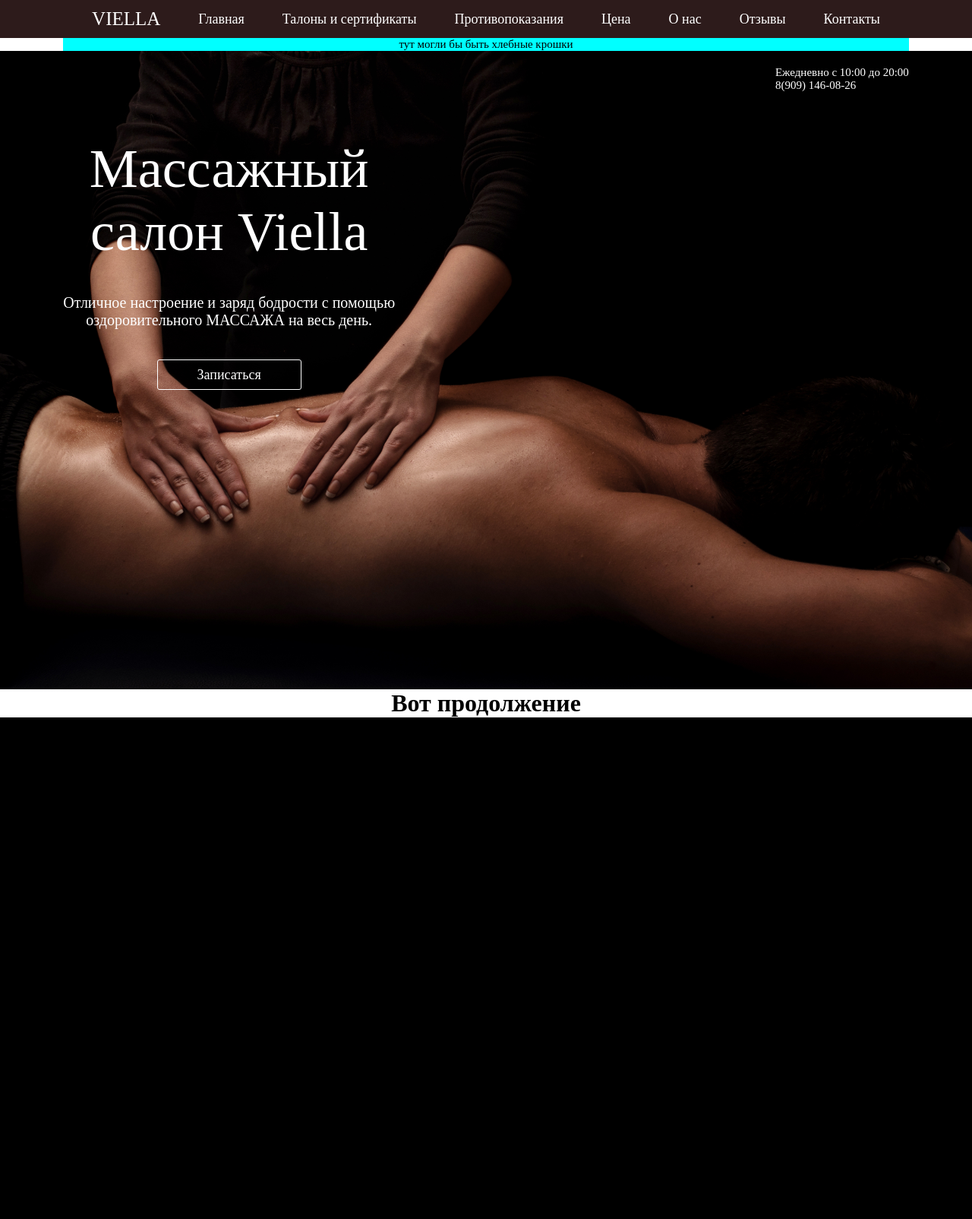
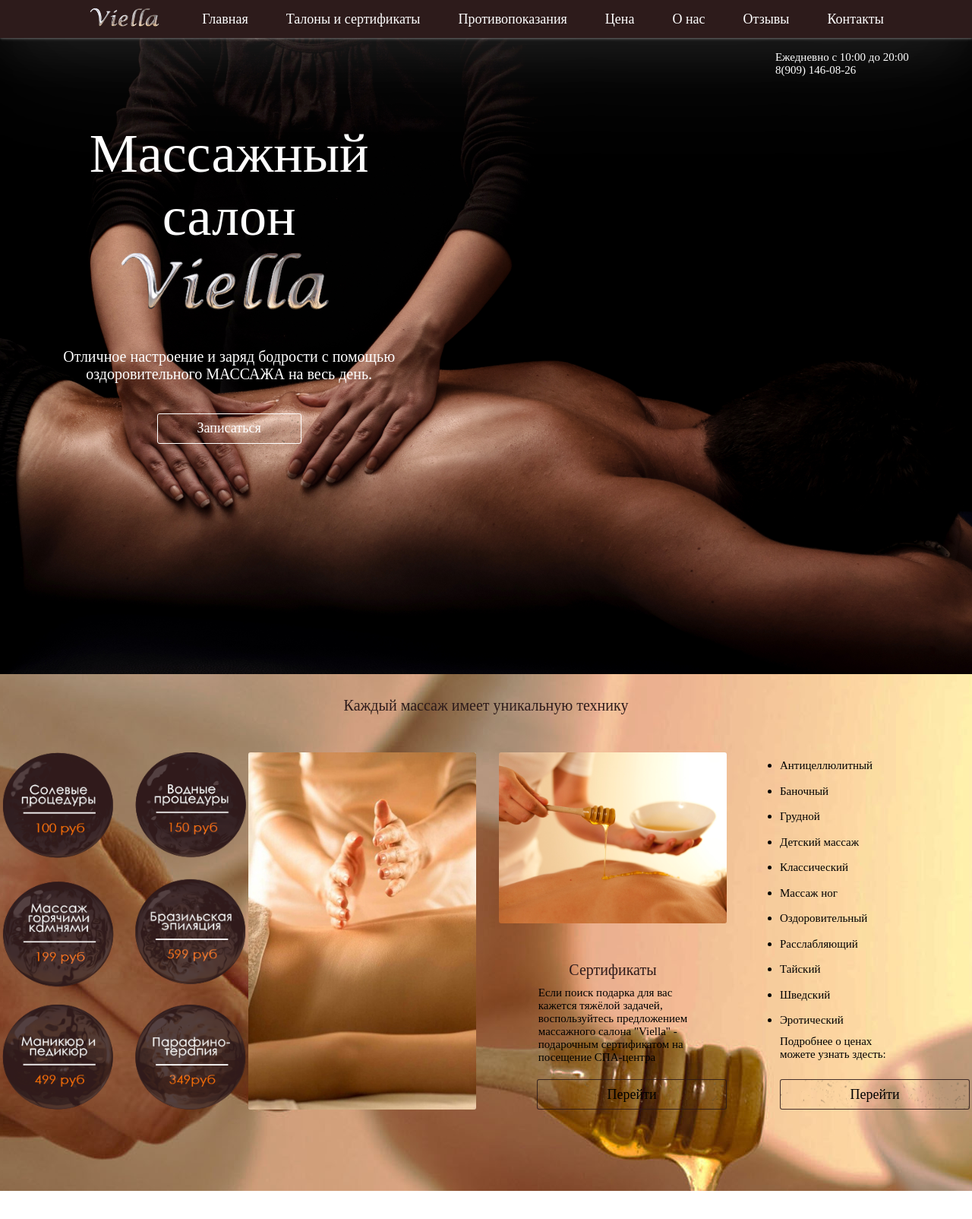
Before and after one commit to PolinaTurina/-Viella, a Django app: page /main/ in a window 1280 px wide. Shown: the top 1604 px of the page at 76% size. Before the commit the page ends 944 px from the top, so only its background shows below. Run offline with Django 4.2, Linux system fonts and the light colour scheme; data comes from the database, SQL or seed files in the repository.

Commit message:
доделала главную страницу

```diff
--- a/main/templates/main/main.html
+++ b/main/templates/main/main.html
@@ -8,22 +8,30 @@
     }
     .banner{
         width: 100%;
-        /* О какой полоске речь? */
-        /* vh - visible height - видимая высота окна, vw - видимая ширина,*/
-        /* осталось padding выровнять, max поставил чтобы не сбилось, окей это странно*/
-        /* не удобно когда коробка в коробке */
         height: 100vh;
-        /* проблема в том что этот блок лежит в другом блоке, о происходят такие аномалии */
-        /*не правильный display, все элемнеты одлжны переноситься по страничке с помощью wrap, из-за flex-direction: coloumn; ты задала направление, но это убило
-        выравнивание. меню с ссылками должно быть по ширине 100% что бы flex-wrap перенес баннер вниз*/
         background-image: url('{% static "img/banner.jpg"%}');
         background-size: 100% 100%;
-
         padding: 20px ;
-
         display: flex;
         flex-direction: column;
         align-items: center;
+    }
+    .block_2{
+        width: 100%;
+        height: 80vh;
+        background-image: url('{% static "img/banner_fon.jpg"%}');
+        /* background-size: 100% 100%; */
+        padding: 20px ;
+        display: flex;
+        flex-direction: column;
+        align-items: center;
+        backdrop-filter: blur(30px) saturate(120%) contrast(200%);
+ }
+    .block_3{
+        width: 100%;
+        display: flex;
+        align-items: center;
+        justify-content: center;
     }
 </style>
 <div class="banner">
@@ -35,7 +43,7 @@
        <div style="display: flex; flex-direction: column; align-items: center; padding-top: 60px;">
        <div class="banner_text">
         <p style="font-size: 72px;">Массажный <br>
-            салон Viella</p>
+            салон</p><img style="width: 300px;" src="{%static 'img/logo.png'%}">
         <p style="font-size: 20px; padding-top: 40px;">Отличное настроение и заряд бодрости с помощью<br>
            оздоровительного МАССАЖА на весь день.</p>
        </div>
@@ -43,8 +51,64 @@
        </div>
     </div>
 </div>
+
+
+
+<div class="block_2">
+    <p class="p_h">Каждый массаж имеет уникальную технику</p>
+    <div style="display: flex; width: 100%; justify-content: space-evenly; height: 470px; margin-top: 40px;">
+        <img style="height: 470px; height: 470px;" src="{%static 'img/dop.png'%}">
+
+        <div style="display: flex; height: 100%;">
+            <img  style="border-radius: 3px; max-width: 300px;" src="{%static 'img/spa.jpg'%}">
+            <div style="padding: 0px 30px 0px 30px;
+                        display: flex;
+                        flex-direction: column;
+                        justify-content: space-between;">
+                <img style="width: 300px; border-radius: 3px;" src="{%static 'img/Polza-medovogo-massazha.jpg'%}">
+                <div style="display: flex; flex-direction: column;align-items: center; justify-content: space-between;">
+                    <p class="p_h">Сертификаты</p>
+                    <p>Если поиск подарка для вас<br>
+                        кажется тяжёлой задачей,<br>
+                        воспользуйтесь предложением<br>
+                        массажного салона "Viella" -<br>
+                        подарочным сертификатом на<br>
+                        посещение СПА-центра
+                    </p>
+                    <a class="top_a" href="{% url 'talons_sertificats' %}"><button class="but" style="margin-top: 20px; width: 250px;">Перейти</button></a>
+                </div>
+            </div>
+
+            <div style="display: flex;
+                        flex-direction: column;
+                        justify-content: space-between;
+                        margin-left: 40px;">
+                <ul style="line-height: 2.10;">
+                {%for massage in massage_list%}
+                <li>
+                    <p>{{massage.name}}</p>
+                </li>
+                {%endfor%}
+            </ul>
+            <p>Подробнее о ценах<br>
+            можете узнать здесть:</p>
+            <a href="{% url 'main:prices' page_number=1 %}"><button class="but" style="width: 250px;">Перейти</button></a>
+            </div>
+
+        </div>
+
+    </div>
+</div>
+
+
+<div class="Block_3">
+    <iframe style="margin-top: 40px;"
+            width="860" height="515" src="https://www.youtube.com/embed/-eOyqfwCDUY"
+            title="YouTube video player"
+            frameborder="0"
+            allow="accelerometer; autoplay; clipboard-write; encrypted-media; gyroscope; picture-in-picture; web-share"
+            allowfullscreen>
+    </iframe>
+</div>
 <h1>Вот продолжение</h1>
 {%endblock%}
-
-<!-- блоки из главной или на странице main? это и есть главная тсраница все спс большое, ой я думал я на своем, не за что
- = -=b -->
--- a/main/views.py
+++ b/main/views.py
@@ -5,7 +5,8 @@ from .models import Massage
 
 """главная страница"""
 def main_view(request):
-    return render(request, 'main/main.html')
+    massage = Massage.objects.all()
+    return render(request, 'main/main.html', {"massage_list": massage})
 
 
 """ страница талоны и сертификаты"""
--- a/static/css/style.css
+++ b/static/css/style.css
@@ -15,6 +15,7 @@ body{
     width: 87%;
     flex-direction: column;
     align-items: center;
+    margin-top: 30px;
 }
 .layouth_page{
     display: flex;
@@ -30,6 +31,13 @@ body{
     align-items: center;
     justify-content: center;
     width: 100%;
+    overflow: hidden;
+    position: fixed;
+    z-index: 100;
+    box-shadow: 0px 1px 2px 0px rgb(255 255 255 / 19%),
+                1px 1px 4px 0px rgb(255 255 255 / 23%),
+                1px 3px 80px 0px rgb(255 255 255 / 15%),
+                2px 4px 160px 0px rgb(255 255 255 / 15%);
 
 }
 a{
@@ -82,6 +90,7 @@ h3{
     border-radius: 3px;
     padding: 0px 10px 0px 10px;
     margin-top: 30px;
+    margin-bottom: 30px;
 }
 .active{
     color: rgb(255, 255, 255);
@@ -119,5 +128,55 @@ button{
     font-size: 18px;
     width: 190px;
     height: 40px;
+    cursor:pointer;
+    background: url('../img/texture.png') no-repeat;
+    background-size: 100% auto;
+    background-position: center;
+    transition: .3s all ease-in-out;
+    background-blend-mode: screen;
+}
 
+button:hover {
+    background-size: 150% auto;
+    background-color: #ffecd74d;
+    background-blend-mode: screen;
+    transition: .2s all ease-in-out;
+    color: #2d1b1b;
+    border: 1px solid #2d1b1b;;
 }
+.p_h{
+    font-size: 20px;
+    color: #2d1b1b;
+    padding: 10px;
+}
+
+.footer{
+    background-color: #2d1b1b;
+    width: 100%;
+    color: white;
+    display: flex;
+    justify-content: space-evenly;
+    padding: 30px 30px 30px 30px;
+}
+.footer a{
+    color: white;
+    font-family: Century Gothic;
+    font-size: 15px;
+}
+.but{
+    margin-top: 20px;
+    width: 250px;
+    border: 1.5px solid #2d1b1be0;
+    border-radius: 3px;
+    background: url('../img/texture.png') no-repeat;
+    background-size: 100% auto;
+    background-position: center;
+    transition: .3s all ease-in-out;
+}
+
+.but:hover {
+    background-size: 150% auto;
+    transition: .2s all ease-in-out;
+    color: #2d1b1b;
+    border: 1px solid #2d1b1b;;
+}
--- a/templates/root.html
+++ b/templates/root.html
@@ -9,7 +9,7 @@
 </head>
 <body>
     <div class="top_panel">
-        <a href="{% url 'main:main' %}" style="font-size: 25px; color: white; text-decoration: none;">VIELLA</a>
+        <a href="{% url 'main:main' %}"><img style="width: 100px;" src="{%static 'img/logo.png'%}"></a>
         <a class="top_a" href="{% url 'main:main' %}">Главная</a>
         <a class="top_a" href="{% url 'talons_sertificats' %}">Талоны и сертификаты</a>
         <a class="top_a" href="{% url 'stop' %}">Противопоказания</a>
@@ -28,7 +28,42 @@
     {%block content%}
 
     {%endblock%}
-    <div class="footer"></div>
+
+
+    <div class="footer">
+
+        <div>
+            <p>НАШИ СТАНДАРТЫ</p><br>
+            <p>Сервис высокого уровня:<br>
+                Каждый клиент для нас индивидуален и с особым подходом<br>
+                к необходимым процедурам.<br>
+                <br>
+                Услуги высокого качества:<br>
+                Мы относимся к своей работе профессионально грамотно.<br>
+                Гарантия качества усллуг:<br>
+                <br>
+                На все услуги связанные с применением компоненотов<br>
+                фирм производителей предоставляется гарантия исертификат.</p>
+        </div>
+
+        <div style="display: flex; flex-direction: column;">
+            <p>© 2023 “VIELLA”</p><br>
+            <a href="#">Главная</a><br>
+            <a href="#">Талоны и сертификаты</a><br>
+            <a href="#">Противопоказания</a><br>
+            <a href="#">Цена</a><br>
+            <a href="#">О нас</a><br>
+            <a href="#">Отзывы</a>
+        </div>
+
+        <div>
+            <p>НАШИ КОНТАКТЫ</p><br>
+            <p>8(909)146-08-26</p><br>
+            <p>spa_salon@gmail.com</p><br>
+            <p>Ул. Куйбышева, 28 офис 510</p><br>
+            <p>Ежедневно с 10:00 до 20:00</p>
+        </div>
+    </div>
 
 </body>
 </html>
```
Also changed, not shown: static/img/Polza-medovogo-massazha.jpg (added), static/img/banner_fon.jpg (added), static/img/dop.jpg (added), static/img/dop.png (added), static/img/logo.png (added), static/img/sertifikat-spa-salon-delicia-ulyanovsk.jpg (added), static/img/spa.jpg (added), static/img/texture.png (added).
